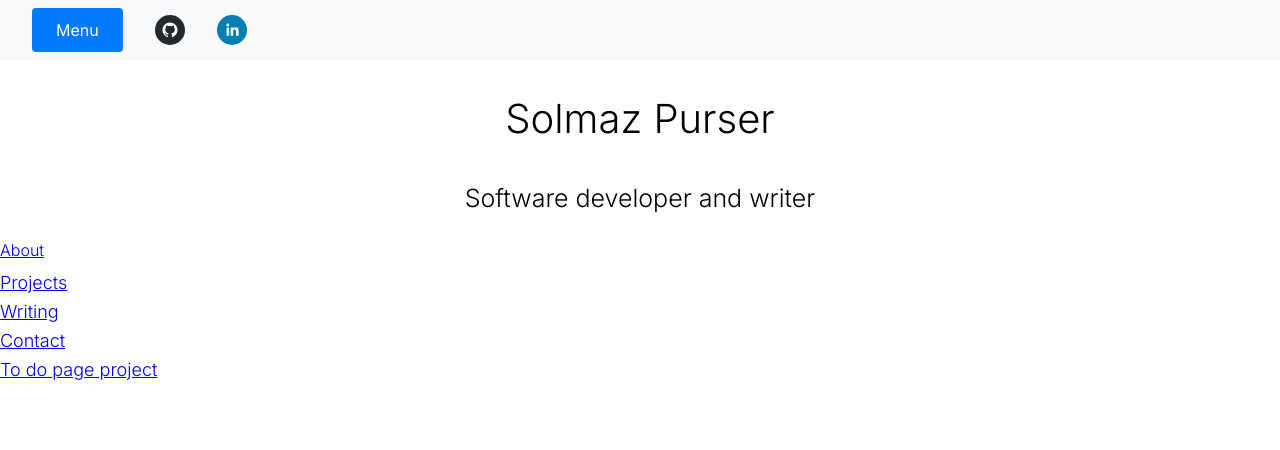
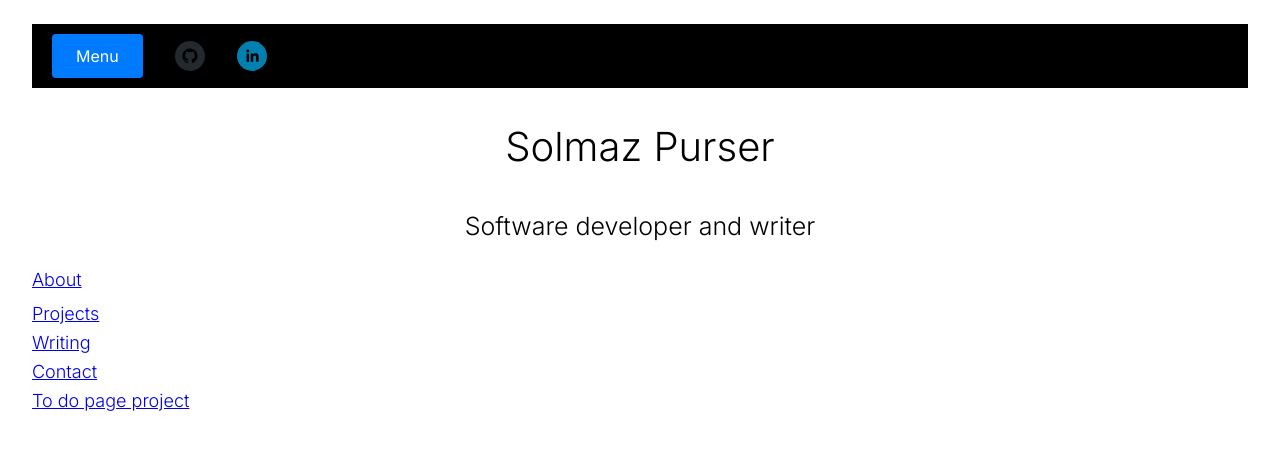
Before and after one commit to bookloversolmaz/django-website-react, a React (Create React App) app in the folder frontend/: page / in a window 1280 px wide. Shown: the top 450 px of the page. Built offline with nearby package versions, Linux system fonts and the light colour scheme.

Commit message:
imported index.css from app.js rathern than index.js

```diff
--- a/frontend/src/components/header/header.css
+++ b/frontend/src/components/header/header.css
@@ -1,5 +1,4 @@
 @import url('https://fonts.googleapis.com/css2?family=Inter:wght@300;400;600&display=swap');
-
 body {
     margin: 0;
     font-family: 'Inter', -apple-system, BlinkMacSystemFont, 'Segoe UI', 'Roboto',
--- a/frontend/src/components/home/home.css
+++ /dev/null
@@ -1,9 +0,0 @@
-body {
-    padding: 0;
-    margin: 0;
-}
-
-.home-container {
-    margin-top: 50px; /* Adjust depending on the height of your header */
-    text-align: center;
-}
--- a/frontend/src/components/home/home.js
+++ b/frontend/src/components/home/home.js
@@ -1,7 +1,5 @@
 import React from 'react';
 import { Link } from 'react-router-dom';
-import './home.css';
-
 
 function Home() {
     return (
--- a/frontend/src/index.js
+++ b/frontend/src/index.js
@@ -1,6 +1,5 @@
 import React from 'react';
 import { createRoot } from 'react-dom/client';
-import './index.css';
 import App from './components/app/App';
 import reportWebVitals from './reportWebVitals';
 import { BrowserRouter } from 'react-router-dom';
```
